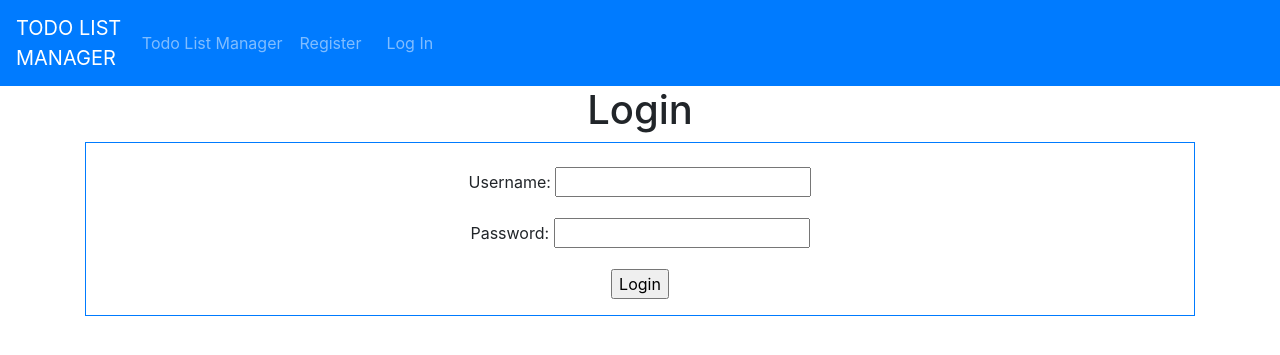
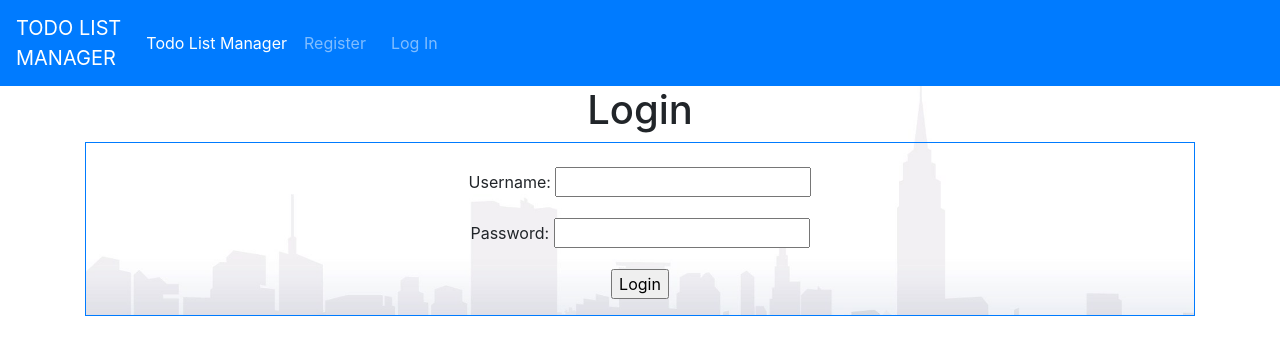
Before and after one commit to Abhinav-104/Project-Todo, a Flask app: page /auth/login in a window 1280 px wide. Shown: the top 355 px of the page. Run offline with Flask 2, Linux system fonts and the light colour scheme; some libraries are stand-ins or nearby versions.

Commit message:
edited the background.

```diff
--- a/todo/templates/base.html
+++ b/todo/templates/base.html
@@ -15,7 +15,7 @@
 <nav class="navbar navbar-expand-sm navbar-dark bg-primary">
     <a class="navbar-brand" href="/">TODO LIST <br> MANAGER</a>
     <span class="navbar-text">
-        &nbsp;Todo List Manager&nbsp;&nbsp;
+        &nbsp; <a href="/todo/">Todo List Manager</a>&nbsp;&nbsp;
     </span>
     <button class="navbar-toggler collapsed" type="button" data-toggle="collapse" data-target="#navbarContent"
             aria-controls="navbarContent" aria-expanded="false" aria-label="Toggle navigation">
@@ -42,7 +42,7 @@
     <div class="row">
 
         <div class="main col-lg-12">
-            <div class="text-center">
+            <div class="text-center" id="bg">
                 {% block header %}
                 {% endblock %}
                 {% block body %}
--- a/todo/templates/welcome.html
+++ b/todo/templates/welcome.html
@@ -5,7 +5,8 @@
 {% endblock %}
 
 {% block body %}
-    <div id="bg">
+    <div>
+        <br><br><br><br><br><br>
         Welcome to Todo list manager <br>
         {% if g.user %}
             Go to <a class="action" href="{{ url_for('todo.index') }}">TODO LIST</a>
@@ -13,5 +14,6 @@
             Please <a href="auth/login">Login</a> to continue.<br>
             <a href="auth/register">Register</a> if you do not have an account.
         {% endif %}
+        <br><br><br><br><br><br><br><br><br>
     </div>
 {% endblock %}
```
